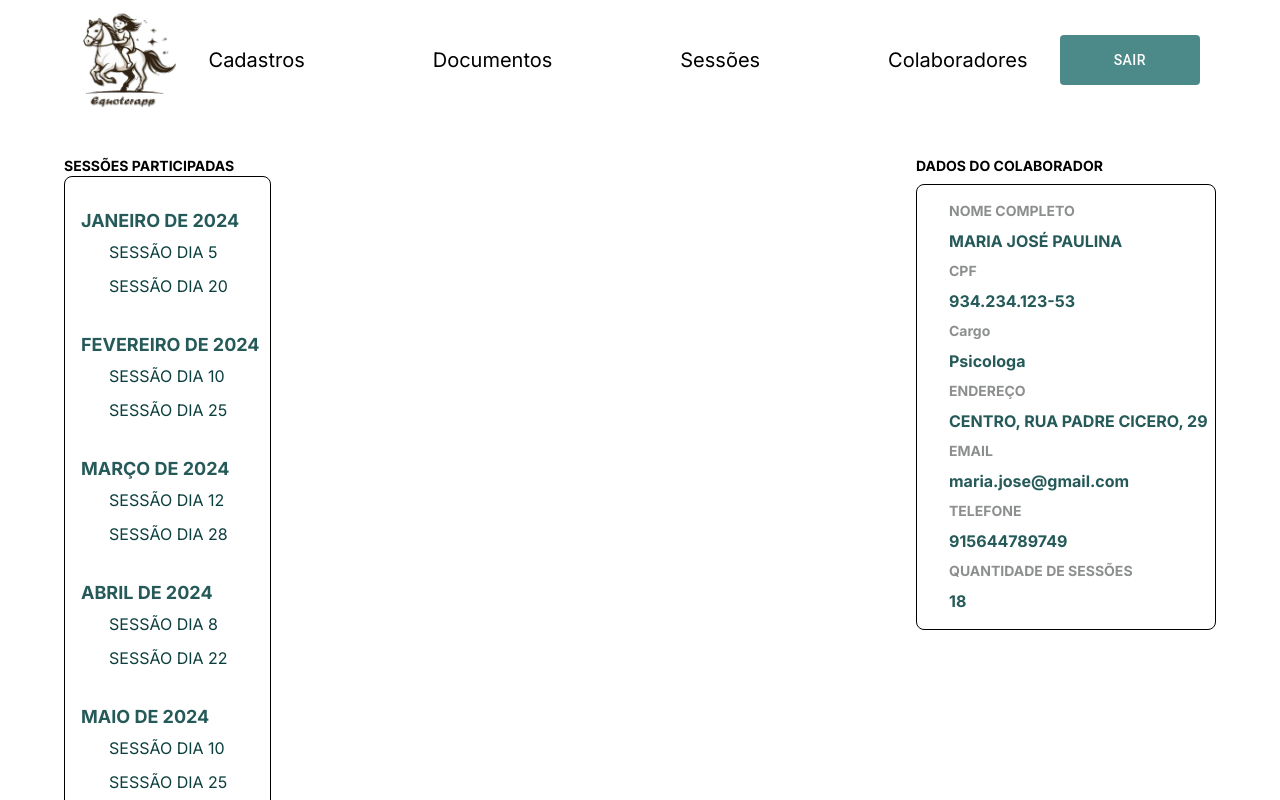
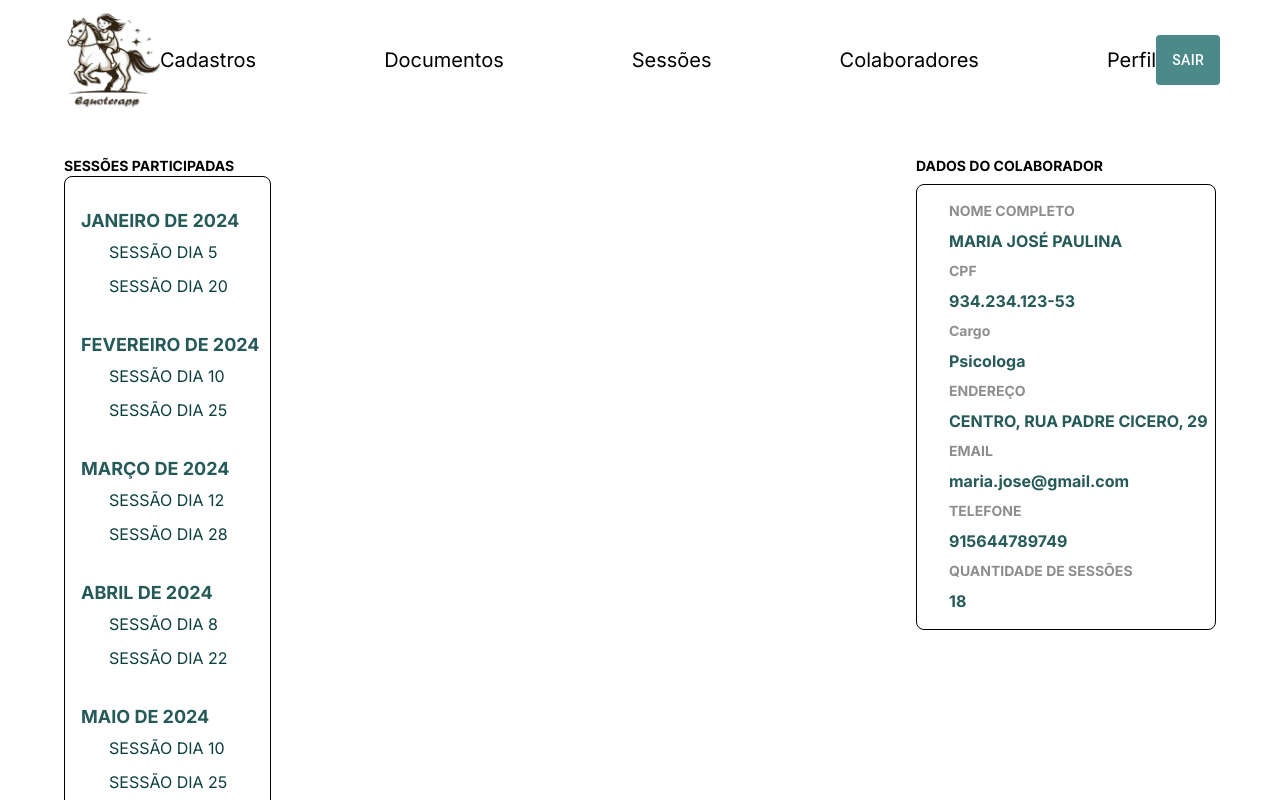
Before and after one commit to lucas037/equoterapp-front, a Next.js app: page /perfil in a window 1280 px wide. Shown: the top 800 px of the page. Built offline with nearby package versions, Linux system fonts and the light colour scheme.

Commit message:
feat: Colocando Perfil no Header

```diff
--- a/src/components/Header.tsx
+++ b/src/components/Header.tsx
@@ -23,12 +23,12 @@ export default function Header(props: InterfaceProps) {
 
     useEffect(() => {
         if (props.collaborator) {
-            setRoutes(["gerenciar-cadastros", "gerenciar-documentos", "gerenciar-sessoes", "gerenciar-colaboradores"]);
-            setButtonNames(["Cadastros", "Documentos", "Sessões", "Colaboradores"]);
+            setRoutes(["gerenciar-cadastros", "gerenciar-documentos", "gerenciar-sessoes", "gerenciar-colaboradores", "perfil"]);
+            setButtonNames(["Cadastros", "Documentos", "Sessões", "Colaboradores", "Perfil"]);
         }
         else if (props.user) {
-            setRoutes(["/sessoes"])
-            setButtonNames(["Sessões"])
+            setRoutes(["/sessoes", "/perfil-user", "", ""]);
+            setButtonNames(["Sessões", "Perfil"])
         }
         else if (props.userNotLogged) {
             setRoutes(["", "", "", ""]);
```
